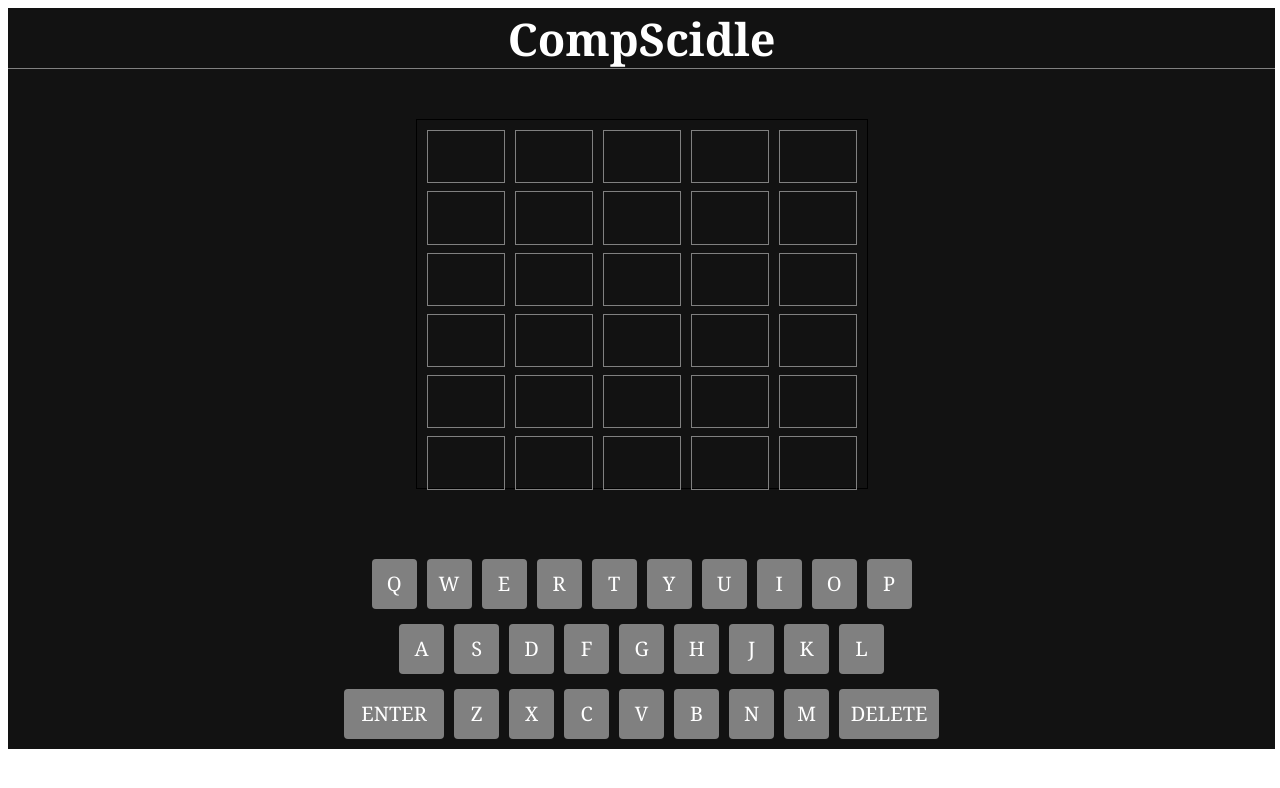
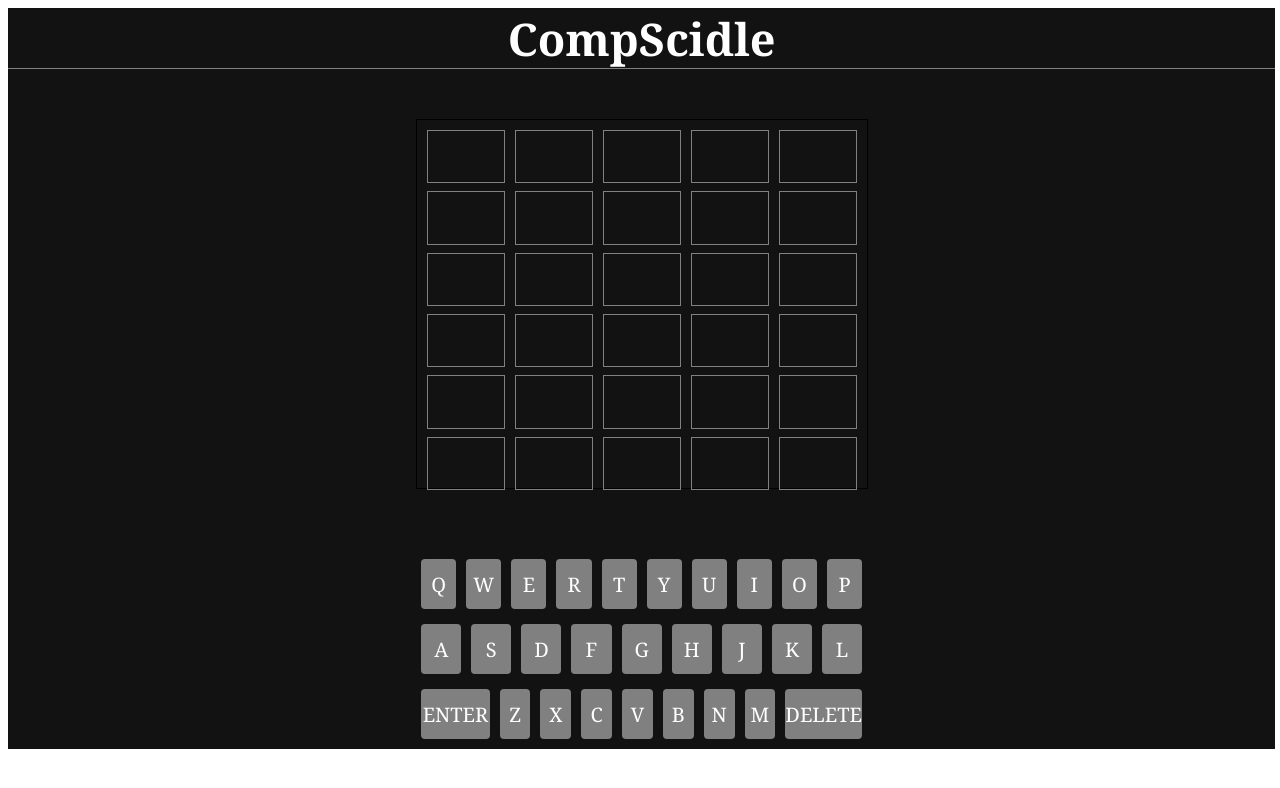
Before and after one commit to RyanGormican/CompScidle, a React (Create React App) app: page / in a window 1280 px wide. Shown: the top 788 px of the page. Built offline with nearby package versions, Linux system fonts and the light colour scheme.

Commit message:
Update App.css

```diff
--- a/src/App.css
+++ b/src/App.css
@@ -34,8 +34,8 @@ nav h1 {
 }
 
 .input {
-  width: 700px;
-  height: 300px;
+  width: 36vw;
+  height: 27vh;
   margin-top: 60px;
 }
 .inputline1 {
```
